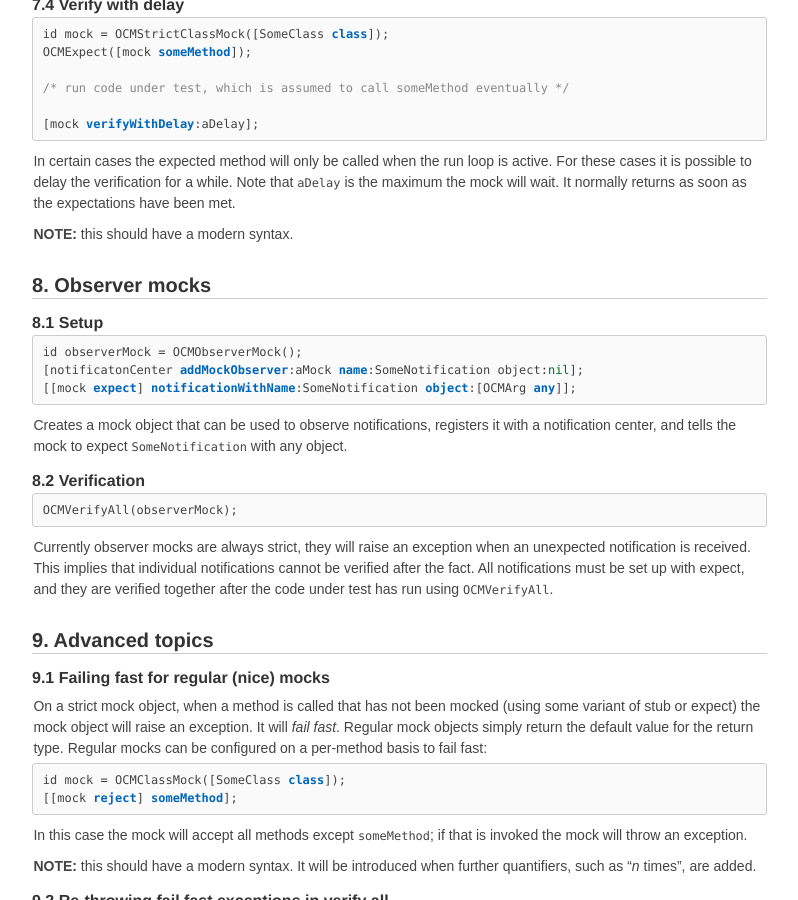
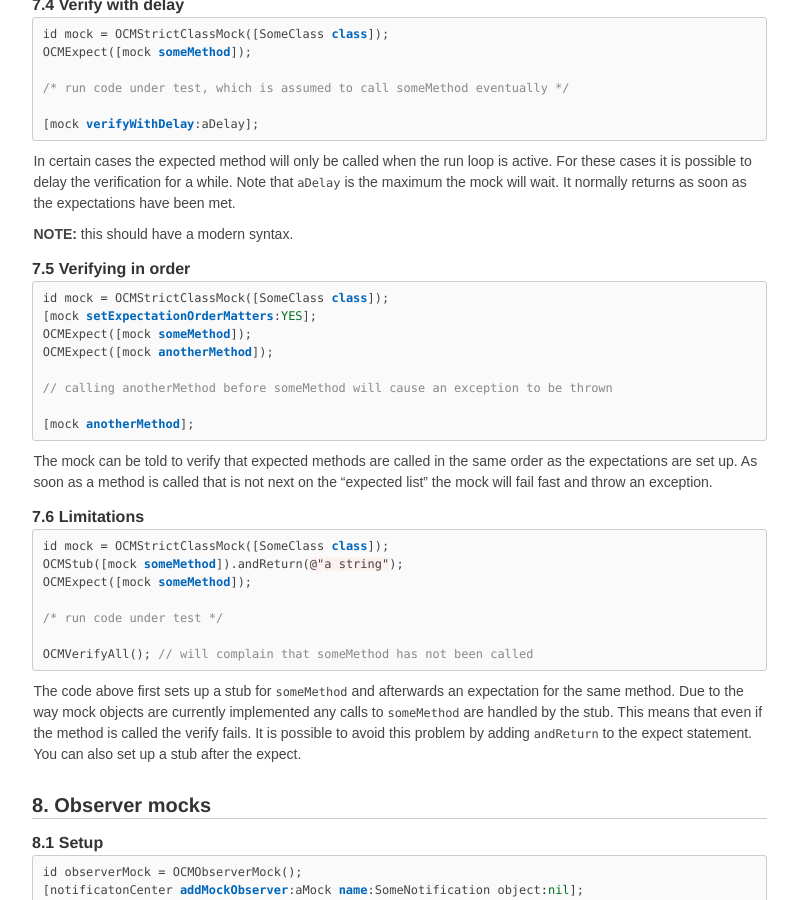
Before and after one commit to erikdoe/ocmock, a Jekyll site: the page built from reference.html, in a window 1280 px wide and 900 px high, scrolled down 7392 px. Shown: the whole window, without its empty margins (118-916 px from the left). Built offline with Jekyll 4.4.1, drawn with Linux system fonts in a browser that asks for light colours.

Commit message:
Added a few more edge cases to the reference.

```diff
--- a/reference.html
+++ b/reference.html
@@ -455,6 +455,36 @@ OCMExpect([mock someMethod]);
 <p><b>NOTE:</b> this should have a modern syntax.
 
 
+<h3 class="numbered">Verifying in order</h3>
+
+{% highlight objc %}
+id mock = OCMStrictClassMock([SomeClass class]);
+[mock setExpectationOrderMatters:YES];
+OCMExpect([mock someMethod]);
+OCMExpect([mock anotherMethod]);
+
+// calling anotherMethod before someMethod will cause an exception to be thrown
+[mock anotherMethod];
+{% endhighlight objc %}
+
+<p>The mock can be told to verify that expected methods are called in the same order as the expectations are set up. As soon as a method is called that is not next on the &ldquo;expected list&rdquo; the mock will fail fast and throw an exception.
+
+
+<h3 class="numbered">Limitations</h3>
+
+{% highlight objc %}
+id mock = OCMStrictClassMock([SomeClass class]);
+OCMStub([mock someMethod]).andReturn(@"a string");
+OCMExpect([mock someMethod]);
+
+/* run code under test */
+
+OCMVerifyAll(); // will complain that someMethod has not been called
+{% endhighlight objc %}
+
+<p>The code above first sets up a stub for <code>someMethod</code> and afterwards an expectation for the same method. Due to the way mock objects are currently implemented any calls to <code>someMethod</code> are handled by the stub. This means that even if the method is called the verify fails. It is possible to avoid this problem by adding <code>andReturn</code> to the expect statement. You can also set up a stub after the expect.
+
+
 <h2 id="observer-mocks" class="numbered">Observer mocks</h2>
 
 <h3 class="numbered">Setup</h3>
```
